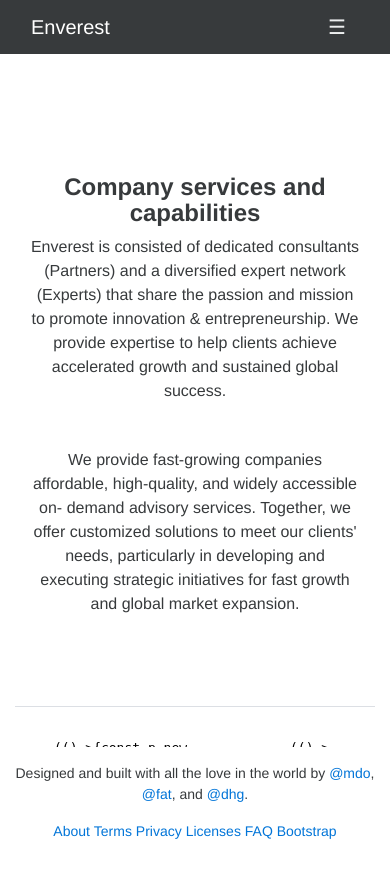
After one commit to hangfei/Raccoon, a Django app: template src/homepage/templates/homepage/service.html in a window 390 px wide. The commit adds this page. Run offline with Django 3.2, Linux system fonts and the light colour scheme; the template is opened without the code that fills it: most values are stand-ins (such as "Sample title", 1, 10 or a date in 2020); some libraries are stand-ins or nearby versions.

Commit message:
Added service page.

```diff
--- /dev/null
+++ b/src/homepage/templates/homepage/service.html
@@ -0,0 +1,29 @@
+{% extends "base.html" %}
+{% load staticfiles %}
+{% load i18n %}
+
+{% block content %}
+<div class="container">
+<br>
+<br>
+<br>
+
+
+<div class="row m-b-lg">
+  <div class="col-sm-8 col-sm-offset-2 text-center">
+    <br>
+    <br>
+    <h4>
+      <strong>{% trans "Company services and capabilities" %}</strong>
+    </h4>
+    <p class="m-b-lg">
+      {% trans "Enverest is consisted of dedicated consultants (Partners) and a diversified expert network (Experts) that share the passion and mission to promote innovation & entrepreneurship. We provide expertise to help clients achieve accelerated growth and sustained global success." %}
+    </p>
+    <p class="m-b-lg">
+      {% trans "We provide fast-growing companies affordable, high-quality, and widely accessible on- demand advisory services. Together, we offer customized solutions to meet our clients' needs, particularly in developing and executing strategic initiatives for fast growth and global market expansion." %}
+    </p>
+  </div>
+</div>
+
+</div> <!-- for Container -->
+{% endblock %}
--- a/src/homepage/urls.py
+++ b/src/homepage/urls.py
@@ -5,4 +5,5 @@ from . import views
 urlpatterns = [
     url(r'^$', views.index, name='index'),
     url(r'^about_enverest/$', views.about_enverest, name='about_enverest'),
+    url(r'^service/$', views.service, name='service'),
 ]
--- a/src/homepage/views.py
+++ b/src/homepage/views.py
@@ -13,3 +13,9 @@ def about_enverest(request):
         'latest_question_list': 'sss',
     })
     return render(request, 'homepage/about_enverest.html', context)
+
+def service(request):
+    context = RequestContext(request, {
+        'latest_question_list': 'sss',
+    })
+    return render(request, 'homepage/service.html', context)
--- a/src/templates/base.html
+++ b/src/templates/base.html
@@ -32,6 +32,7 @@
           <nav class="nav navbar-nav">
             <a class="nav-item nav-link active" href="/">{% trans "Enverest" %}</a>
             <a class="nav-item nav-link" href="/about_enverest">{% trans "About Enverest" %}</a>
+            <a class="nav-item nav-link" href="/service">{% trans "Service" %}</a>
             <a class="nav-item nav-link" href="">{% trans "Partners" %}</a>
             <a class="nav-item nav-link" href="">{% trans "Join Us" %}</a>
             <a class="nav-item nav-link" href="">{% trans "News Blog" %}</a>
```
Also changed, not shown: src/homepage/locale/zh_Hans/LC_MESSAGES/django.po, src/locale/zh_Hans/LC_MESSAGES/django.po, 2 other files.
